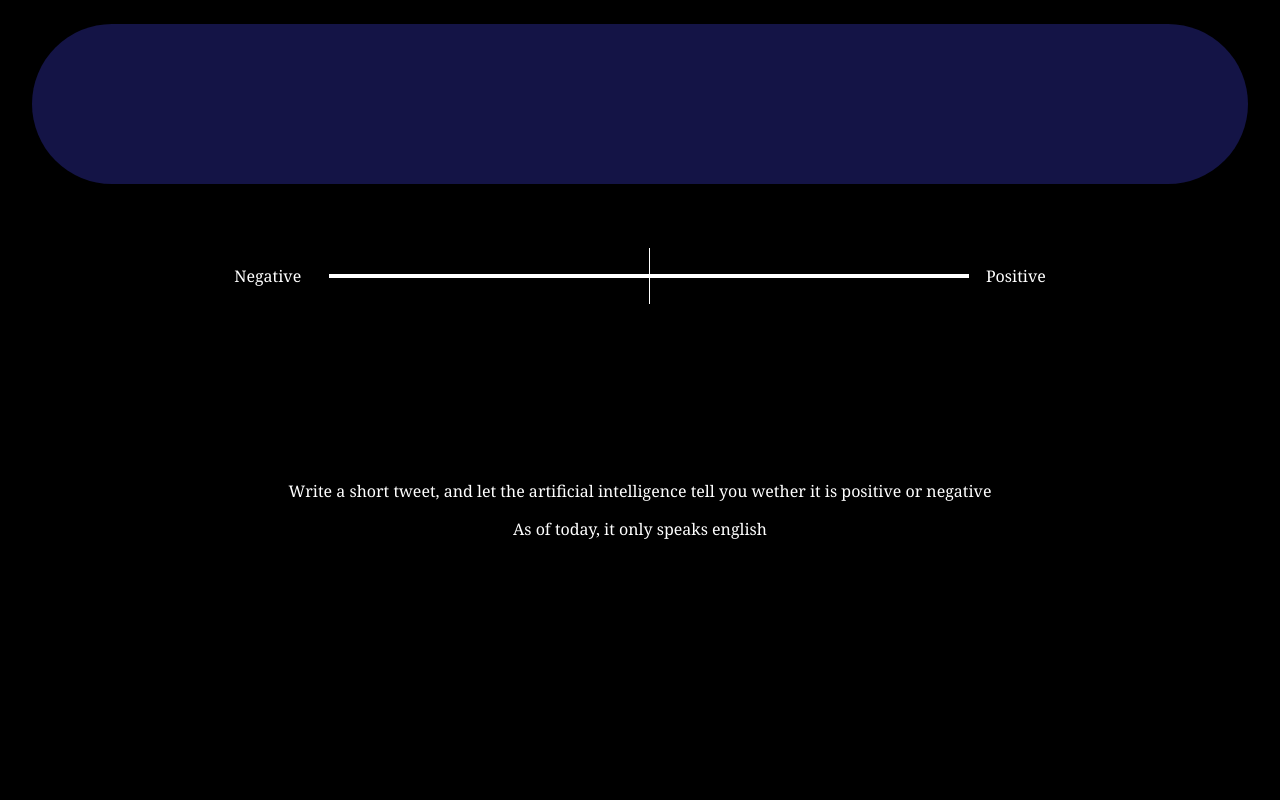
After one commit to NathanFortyTwo/site-nathan, a Django app: page /tweet in a window 1280 px wide. The commit adds this page. Run offline with Django 4.2, Linux system fonts and the light colour scheme.

Commit message:
added IA

```diff
--- a/MySite/MySite/urls.py
+++ b/MySite/MySite/urls.py
@@ -22,4 +22,7 @@ urlpatterns = [
     path('',views.homepage),
     path('about-me/',views.about_me),
     path('front/',views.front),
+    path('mon-parcours',views.parcours),
+    path('tweet',views.tweet),
+
 ]
--- /dev/null
+++ b/MySite/sitenathan/forms.py
@@ -0,0 +1,6 @@
+from django import forms
+
+class TweetForm(forms.Form):
+    text = forms.CharField(label = '',max_length=280,widget=forms.TextInput(attrs={
+        'autocomplete':'off'
+    }))
--- a/MySite/sitenathan/static/css/homepage.css
+++ b/MySite/sitenathan/static/css/homepage.css
@@ -60,11 +60,11 @@ body {
 
 #box-container>.imgbox>.text {
     color: rgb(209, 195, 195);
-
     opacity: 0;
     position: static;
-    transform: translate(0%, -7vw);
+    transform: translate(0%, 8vw);
     user-select: none;
     transition: opacity 1s;
     font-size: larger;
+    user-select: none;
 }
--- /dev/null
+++ b/MySite/sitenathan/static/css/tweet.css
@@ -0,0 +1,67 @@
+body {
+    background-color: black;
+    font-family: Georgia, 'Times New Roman', Times, serif;
+
+}
+
+.inputt {
+    background: black;
+    align-items: center;
+    display: flex;
+    justify-content: center;
+
+}
+
+.line {
+    height: 0.5vh;
+    background: white;
+    width: 50vw;
+}
+
+.vert {
+    background: white;
+    width: 0.1vw;
+    height: 7vh;
+    transform: translate(-25vw, 0);
+}
+
+.container {
+    width: 100%;
+    display: flex;
+    flex-direction: row;
+    flex-wrap: wrap;
+    justify-content: center;
+    align-items: center;
+    color: white;
+}
+
+input {
+    border-style: none;
+    background-color: rgb(20, 20, 70);
+    border-radius: 200px;
+    opacity: 0.1;
+    opacity: 1;
+    width: 95vw;
+    height: 20vh;
+    text-align: center;
+    font-size: 50;
+    color: whitesmoke;
+}
+
+
+input[type=submit] {
+    visibility: hidden;
+    background-color: white;
+    opacity: 1;
+    width: 10vw;
+    height: 4vh;
+    font-size: 15;
+    color: black
+}
+
+
+.explanation {
+    padding: 20vh;
+    color: white;
+    text-align: center;
+}
--- /dev/null
+++ b/MySite/sitenathan/templates/tweet.html
@@ -0,0 +1,32 @@
+{%load static%}
+
+<link rel="stylesheet" href="{% static 'css/tweet.css' %}">
+<div class = top-space>
+</div>
+
+<div class = inputt>
+<form action = "/tweet" method = "post">
+    {% csrf_token %}
+    {{form.as_p}}
+
+    <input type = "Submit" value = "Analyser" class = "submit-button">
+
+</div>
+
+
+<div class = container>
+    <div class = negative>Negative ⠀⠀</div>
+    <div class = line></div>
+    <div class = vert style ="transform: translate({{bar_position}}vw, 0);"> </div>
+    <div class = positive>⠀ Positive </div>
+</div>
+
+<div class = test style ="font-size: {{float_result}}ch">
+
+</div>
+
+
+<div class= "explanation">
+<p>Write a short tweet, and let the artificial intelligence tell you wether it is positive or negative</p>
+<p>As of today, it only speaks english</p>
+</div>
--- a/MySite/sitenathan/views.py
+++ b/MySite/sitenathan/views.py
@@ -1,8 +1,8 @@
-from django.shortcuts import render
-
+from django.shortcuts import render,redirect
+from sitenathan import forms
 # Create your views here.
 
-
+from sitenathan.ai_funcs import tweet_prediction
 
 def homepage(request):
     return render(request,'homepage.html')
@@ -13,3 +13,26 @@ def about_me(request):
 
 def front(request):
     return render(request,"front.html")
+
+
+def parcours(request):
+    return render(request,"mon-parcours.html")
+
+
+def tweet(request):
+    if request.method=="GET":
+        form  = forms.TweetForm()
+        context = {"form":form,"bar_position":-25}
+        return render(request,"tweet.html",context=context)
+
+    if request.method=="POST":
+        form  = forms.TweetForm(request.POST)
+        if form.is_valid():
+            message = form.cleaned_data.get("text")
+            value_predicted = tweet_prediction(message)
+            bar_position = int(50*value_predicted[0][0]-50)
+            with open('/home/nathan/f.txt','a') as f:
+                f.write(str(value_predicted[0][0]))
+            context = {"bar_position":bar_position,"form":form}
+
+        return render(request,'tweet.html',context=context)
```
Also changed, not shown: MySite/sitenathan/ai_funcs.py (added, +25 -0 lines), MySite/sitenathan/static/css/parcours.css (added, +24 -0 lines), MySite/sitenathan/templates/homepage.html (+14 -10 lines), MySite/sitenathan/templates/mon-parcours.html (added, +11 -0 lines), 5 other files.
